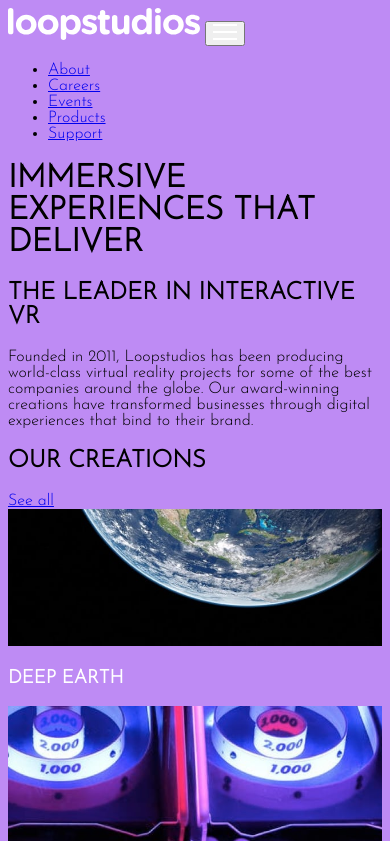
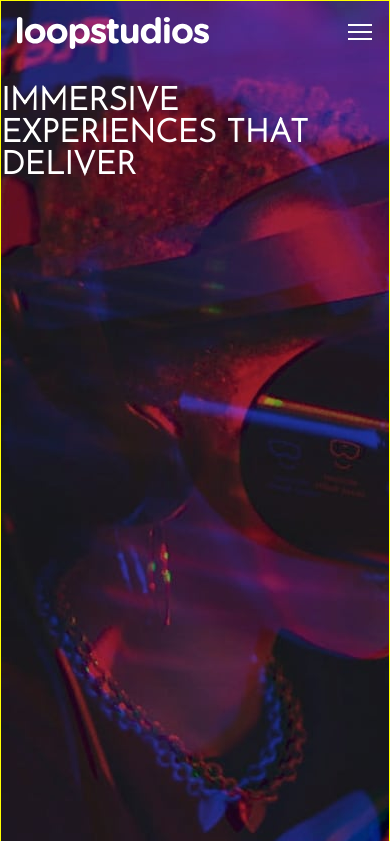
Before and after one commit to michaella23/loopstudios-landing-page-main, a plain HTML site: page index.html in a window 390 px wide. Shown: the top 841 px of the page. Drawn offline with Linux system fonts and the light colour scheme.

Commit message:
basic styles for mobile

```diff
--- a/index.html
+++ b/index.html
@@ -11,34 +11,35 @@
   <title>Frontend Mentor | Loopstudios landing page</title>
 </head>
 <body>
+  <div class="hero">
+
     <header>
-    <nav>
+      <nav id="nav-el">
         <img src="images/logo.svg"/>
-      <button aria-label="Open navigation menu" aria-expanded="false">
+        <button aria-label="Open navigation menu" aria-expanded="false" class="nav-btn" id="nav-btn">
           <img src="images/icon-hamburger.svg" alt="" class="hamburger-btn"/>
         </button>
-      <ul>
-        <li><a href="#">About</a></li>
-        <li><a href="#">Careers</a></li>
-        <li><a href="#">Events</a></li>
-        <li><a href="#">Products</a></li>
-        <li><a href="#">Support</a></li>
+        <ul class="header-nav">
+          <li><a href="#" class="nav-item">About</a></li>
+          <li><a href="#" class="nav-item">Careers</a></li>
+          <li><a href="#" class="nav-item">Events</a></li>
+          <li><a href="#" class="nav-item">Products</a></li>
+          <li><a href="#" class="nav-item">Support</a></li>
         </ul>
       </nav>
     </header>
 
     <h1>Immersive experiences that deliver</h1>
 
+  </div>
+  <section>
+    <img src="images/mobile/image-interactive.jpg" alt="man wearing VR headset" class="interactive-img"/>
     <h2>The leader in interactive VR</h2>
+    <p>Founded in 2011, Loopstudios has been producing world-class virtual reality projects for some of the best companies around the globe. Our award-winning creations have transformed businesses through digital experiences that bind to their brand.</p>
+  </section>
 
-  <p>Founded in 2011, Loopstudios has been producing world-class virtual reality
-  projects for some of the best companies around the globe. Our award-winning
-  creations have transformed businesses through digital experiences that bind
-  to their brand.</p>
-
+  <section>
   <h2>Our creations</h2>
-
-  <a href="#">See all</a>
     <div class="creation">
     <!-- <picture>
       <source media="(max-width: 599px)" srcset="images/mobile/image-deep-earth.jpg" />
@@ -46,37 +47,42 @@
       <img src="images/mobile/image-deep-earth.jpg" alt="" class="creation-img" />
     </picture>     -->
       <img src="images/mobile/image-deep-earth.jpg" alt="" class="creation-img"/>
-    <h3 class="creation-title">Deep earth</h3>
+      <h3 class="creation-title one">Deep earth</h3>
     </div>
     <div class="creation">
       <img src="images/mobile/image-night-arcade.jpg" alt="" class="creation-img"/>
-    <h3 class="creation-title">Night arcade</h3>
+      <h3 class="creation-title two">Night arcade</h3>
     </div>
     <div class="creation">
       <img src="images/mobile/image-soccer-team.jpg" alt="" class="creation-img"/>
-    <h3 class="creation-title">Soccer team VR</h3>
+      <h3 class="creation-title three">Soccer team VR</h3>
     </div>
     <div class="creation">
       <img src="images/mobile/image-grid.jpg" alt="" class="creation-img"/>
-    <h3 class="creation-title">The grid</h3>
+      <h3 class="creation-title four">The grid</h3>
     </div>
     <div class="creation">
       <img src="images/mobile/image-from-above.jpg" alt="" class="creation-img"/>
-    <h3 class="creation-title">From up above VR</h3>
+      <h3 class="creation-title five">From up above VR</h3>
     </div>
     <div class="creation">
       <img src="images/mobile/image-pocket-borealis.jpg" alt="" class="creation-img"/>
-    <h3 class="creation-title">Pocket borealise</h3>
+      <h3 class="creation-title six">Pocket borealise</h3>
     </div>
     <div class="creation">
       <img src="images/mobile/image-curiosity.jpg" alt="" class="creation-img"/>
-    <h3 class="creation-title">The curiosity</h3>
+      <h3 class="creation-title seven">The curiosity</h3>
     </div>
     <div class="creation">
       <img src="images/mobile/image-fisheye.jpg" alt="" class="creation-img"/>
-    <h3 class="creation-title">Make it fisheye</h3>
+      <h3 class="creation-title eight">Make it fisheye</h3>
     </div>
+
+    <a href="#">See all</a>
+  </section>
+
   <footer>
+    <img src="images/logo.svg" alt="Loopstudios logo" class="footer-logo"/>
     <nav>
       <ul>
         <li><a href="#">About</a></li>
--- a/index.js
+++ b/index.js
@@ -0,0 +1,7 @@
+const navBtn = document.getElementById("nav-btn")
+
+navBtn.addEventListener("click", toggleNav)
+
+function toggleNav() {
+    document.body.classList.toggle("active")
+}
--- a/styles.css
+++ b/styles.css
@@ -2,8 +2,13 @@
     box-sizing: border-box;
 }
 
+html, body {
+    margin: 0;
+}
+
 body {
     background-color: rgb(190, 139, 244);
+    color: white;
     font-family: "Josefin Sans", sans-serif;
 }
 
@@ -11,10 +16,49 @@ img {
     max-width: 100%;
 }
 
+.hero {
+    height: 100vh;
+    background-image: url(images/mobile/image-hero.jpg);
+    border: 1px solid yellow;
+}
+
+.nav-btn {
+    position: relative;
+    border: none;
+    background-color: transparent;
+}
+
+nav {
+    width: 100vw;
+    display: flex;
+    justify-content: space-between;
+}
+
+nav > * {
+    margin: 1em;
+}
+
+.header-nav {
+    display: none;
+    list-style: none;
+}
+
+ul {
+    padding: 0;
+}
+
 h1, h2, h3 {
     text-transform: uppercase;
 }
 
-h3 {
-    color:white;
+.creation {
+    position: relative;
+    border: 1px solid hotpink;
 }
+
+.creation-title {
+    position: absolute;
+    left: 1rem;
+    bottom: 0.5rem;
+    margin-bottom: 0;
+}
```
Lines whose indentation alone changed are shown as unchanged.
